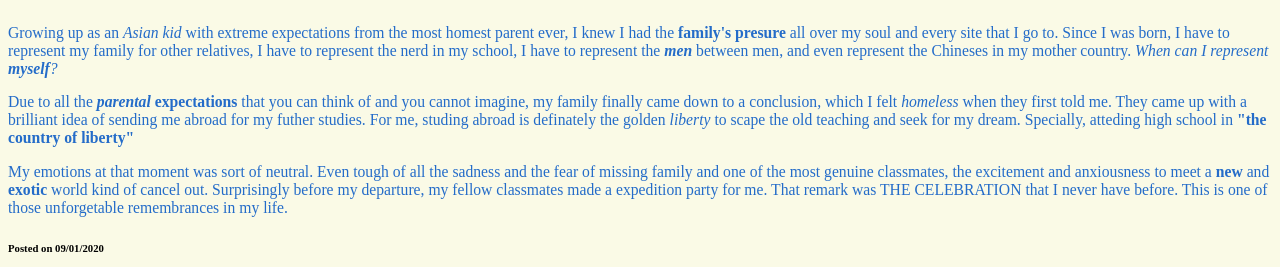
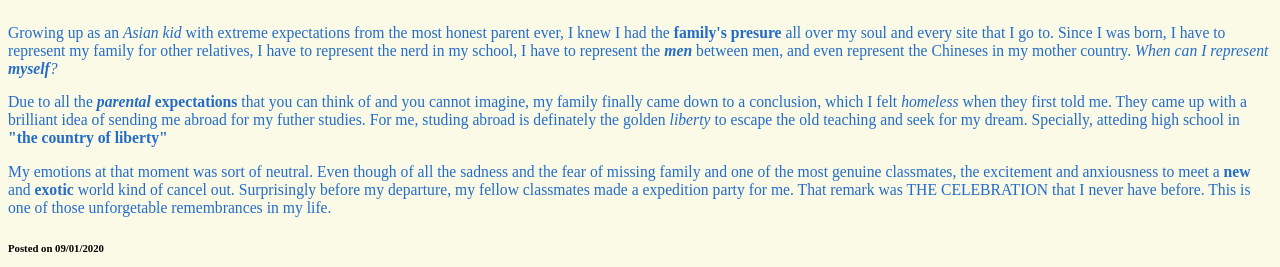
Before and after one commit to Jukito2004/Jukito2004.github.io, a plain HTML site: page index.html in a window 1280 px wide. Shown: the part 223-490 px from the top of the page. Drawn offline with Linux system fonts and the light colour scheme.

Commit message:
Update index.html

```diff
--- a/index.html
+++ b/index.html
@@ -31,11 +31,11 @@
 
         <h2 id="leaving">The Solitude of Leaving</h2>
 
-        <p>Growing up as an <em>Asian kid</em> with extreme expectations from the most homest parent ever, I knew I had the <strong>family's presure</strong> all over my soul and every site that I go to. Since I was born, I have to represent my family for other relatives, I have to represent the nerd in my school, I have to represent the <strong><em>men</em></strong> between men, and even represent the Chineses in my mother country. <em>When can I represent <strong>myself</strong>?</em></p>
+        <p>Growing up as an <em>Asian kid</em> with extreme expectations from the most honest parent ever, I knew I had the <strong>family's presure</strong> all over my soul and every site that I go to. Since I was born, I have to represent my family for other relatives, I have to represent the nerd in my school, I have to represent the <strong><em>men</em></strong> between men, and even represent the Chineses in my mother country. <em>When can I represent <strong>myself</strong>?</em></p>
 
-        <p>Due to all the <em><strong>parental</strong></em> <strong>expectations</strong> that you can think of and you cannot imagine, my family finally came down to a conclusion, which I felt <em>homeless</em> when they first told me. They came up with a brilliant idea of sending me abroad for my futher studies. For me, studing abroad is definately the golden <em>liberty</em> to scape the old teaching and seek for my dream. Specially, atteding high school in <strong>"the country of liberty"</strong></p>
+        <p>Due to all the <em><strong>parental</strong></em> <strong>expectations</strong> that you can think of and you cannot imagine, my family finally came down to a conclusion, which I felt <em>homeless</em> when they first told me. They came up with a brilliant idea of sending me abroad for my futher studies. For me, studing abroad is definately the golden <em>liberty</em> to escape the old teaching and seek for my dream. Specially, atteding high school in <strong>"the country of liberty"</strong></p>
 
-        <p>My emotions at that moment was sort of neutral. Even tough of all the sadness and the fear of missing family and one of the most genuine classmates, the excitement and anxiousness to meet a <strong>new</strong> and <strong>exotic</strong> world kind of cancel out. Surprisingly before my departure, my fellow classmates made a expedition party for me. That remark was THE CELEBRATION that I never have before. This is one of those unforgetable remembrances in my life.</p>
+        <p>My emotions at that moment was sort of neutral. Even though of all the sadness and the fear of missing family and one of the most genuine classmates, the excitement and anxiousness to meet a <strong>new</strong> and <strong>exotic</strong> world kind of cancel out. Surprisingly before my departure, my fellow classmates made a expedition party for me. That remark was THE CELEBRATION that I never have before. This is one of those unforgetable remembrances in my life.</p>
 
         <h6>Posted on 09/01/2020</h6>
 
```
